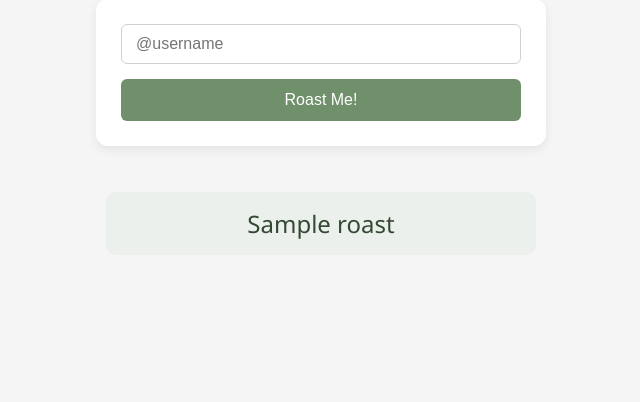
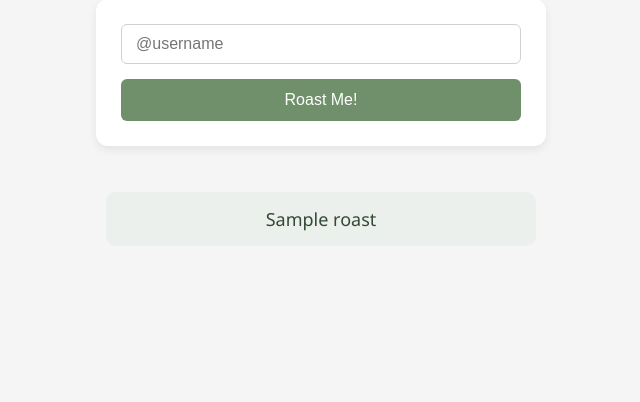
Before and after one commit to marjorieisabel/roast-cornerpeeps, a Flask app: template templates/index.html in a window 1280 px wide. Shown: the part 116-518 px from the top of the page, without its empty margins (319-959 px from the left). Run offline with Flask 3, Linux system fonts and the light colour scheme; the template is opened without the code that fills it: most values are stand-ins (such as "Sample title", 1, 10 or a date in 2020).

Commit message:
Update index.html

```diff
--- a/templates/index.html
+++ b/templates/index.html
@@ -70,6 +70,7 @@
             max-width: 400px;
             width: 100%;
             text-align: center;
+            font-size: 18px; /* ukuran font lebih kecil */
         }
     </style>
 </head>
```
